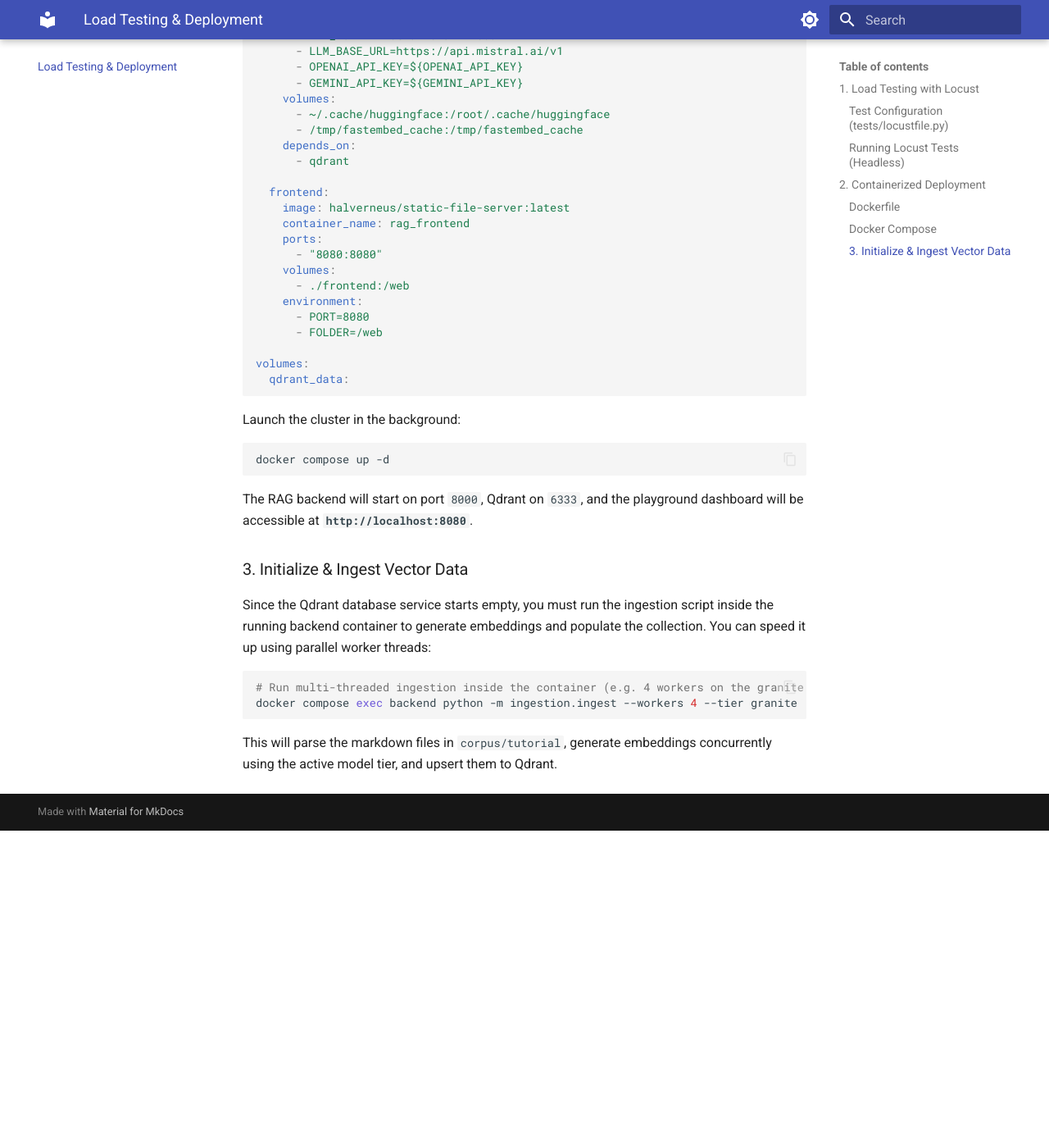
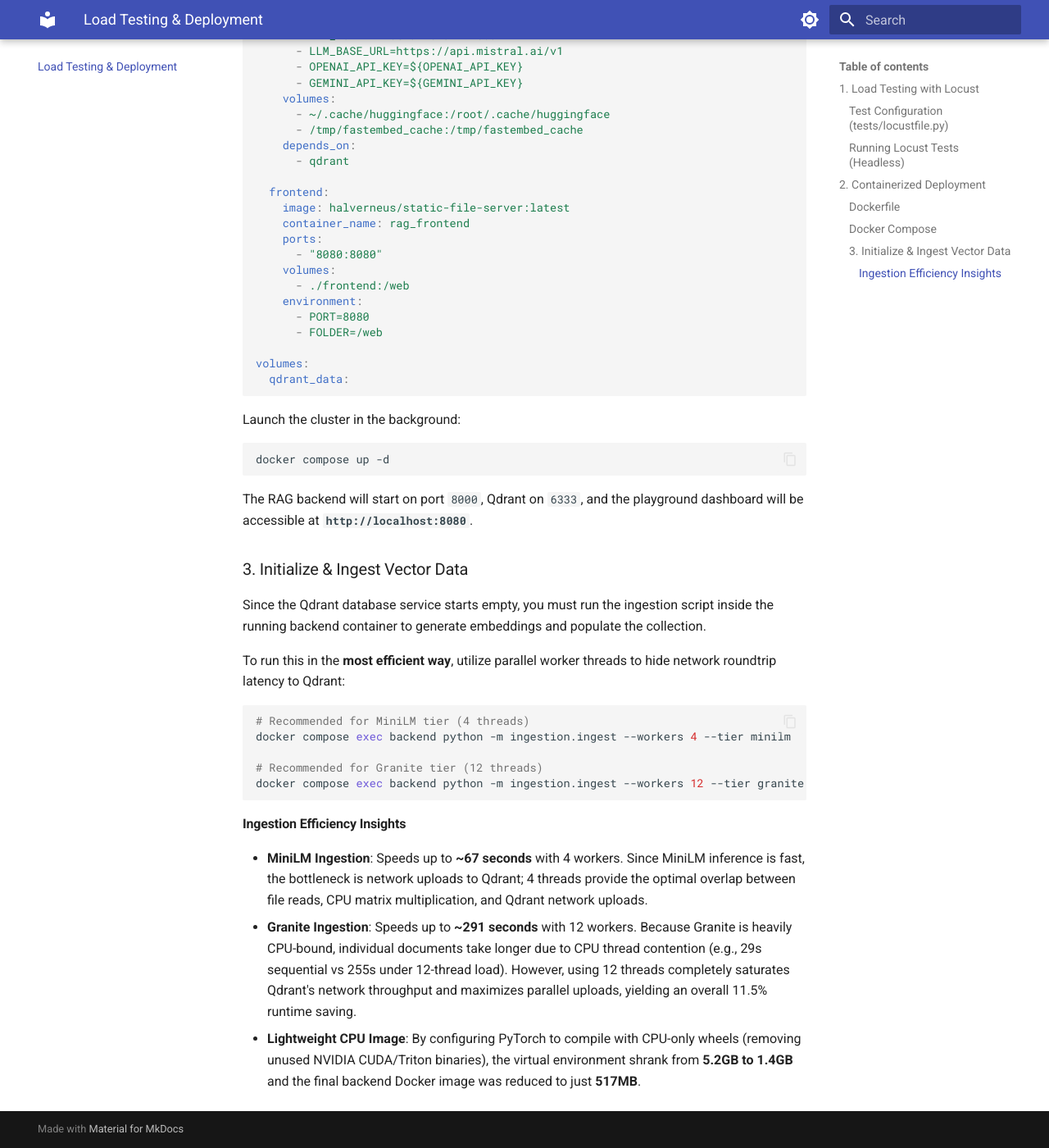
Before and after one commit to parthmh/fastapi_doc_rag, an MkDocs documentation site: the page built from docs/deployment.md, in a window 1280 px wide and 1400 px high, scrolled down 2049 px. Shown: the whole window at 82% size. Built offline with MkDocs 1.6.1 and Material for MkDocs 9.7.7, drawn with Linux system fonts in a browser that asks for light colours; before the commit the page ends 3062 px from its top, so only the background shows below that.

Commit message:
docs: document optimal thread configurations and CPU dependency optimizations

````diff
--- a/docs/deployment.md
+++ b/docs/deployment.md
@@ -108,9 +108,18 @@ docker compose up -d
 The RAG backend will start on port `8000`, Qdrant on `6333`, and the playground dashboard will be accessible at **`http://localhost:8080`**.
 
 ### 3. Initialize & Ingest Vector Data
-Since the Qdrant database service starts empty, you must run the ingestion script inside the running backend container to generate embeddings and populate the collection. You can speed it up using parallel worker threads:
+Since the Qdrant database service starts empty, you must run the ingestion script inside the running backend container to generate embeddings and populate the collection.
+
+To run this in the **most efficient way**, utilize parallel worker threads to hide network roundtrip latency to Qdrant:
 ```bash
-# Run multi-threaded ingestion inside the container (e.g. 4 workers on the granite tier)
-docker compose exec backend python -m ingestion.ingest --workers 4 --tier granite
+# Recommended for MiniLM tier (4 threads)
+docker compose exec backend python -m ingestion.ingest --workers 4 --tier minilm
+
+# Recommended for Granite tier (12 threads)
+docker compose exec backend python -m ingestion.ingest --workers 12 --tier granite
 ```
-This will parse the markdown files in `corpus/tutorial`, generate embeddings concurrently using the active model tier, and upsert them to Qdrant.
+
+#### Ingestion Efficiency Insights
+*   **MiniLM Ingestion**: Speeds up to **~67 seconds** with 4 workers. Since MiniLM inference is fast, the bottleneck is network uploads to Qdrant; 4 threads provide the optimal overlap between file reads, CPU matrix multiplication, and Qdrant network uploads.
+*   **Granite Ingestion**: Speeds up to **~291 seconds** with 12 workers. Because Granite is heavily CPU-bound, individual documents take longer due to CPU thread contention (e.g., 29s sequential vs 255s under 12-thread load). However, using 12 threads completely saturates Qdrant's network throughput and maximizes parallel uploads, yielding an overall 11.5% runtime saving.
+*   **Lightweight CPU Image**: By configuring PyTorch to compile with CPU-only wheels (removing unused NVIDIA CUDA/Triton binaries), the virtual environment shrank from **5.2GB to 1.4GB** and the final backend Docker image was reduced to just **517MB**.
````
Also changed, not shown: README.md (+6 -3 lines).
